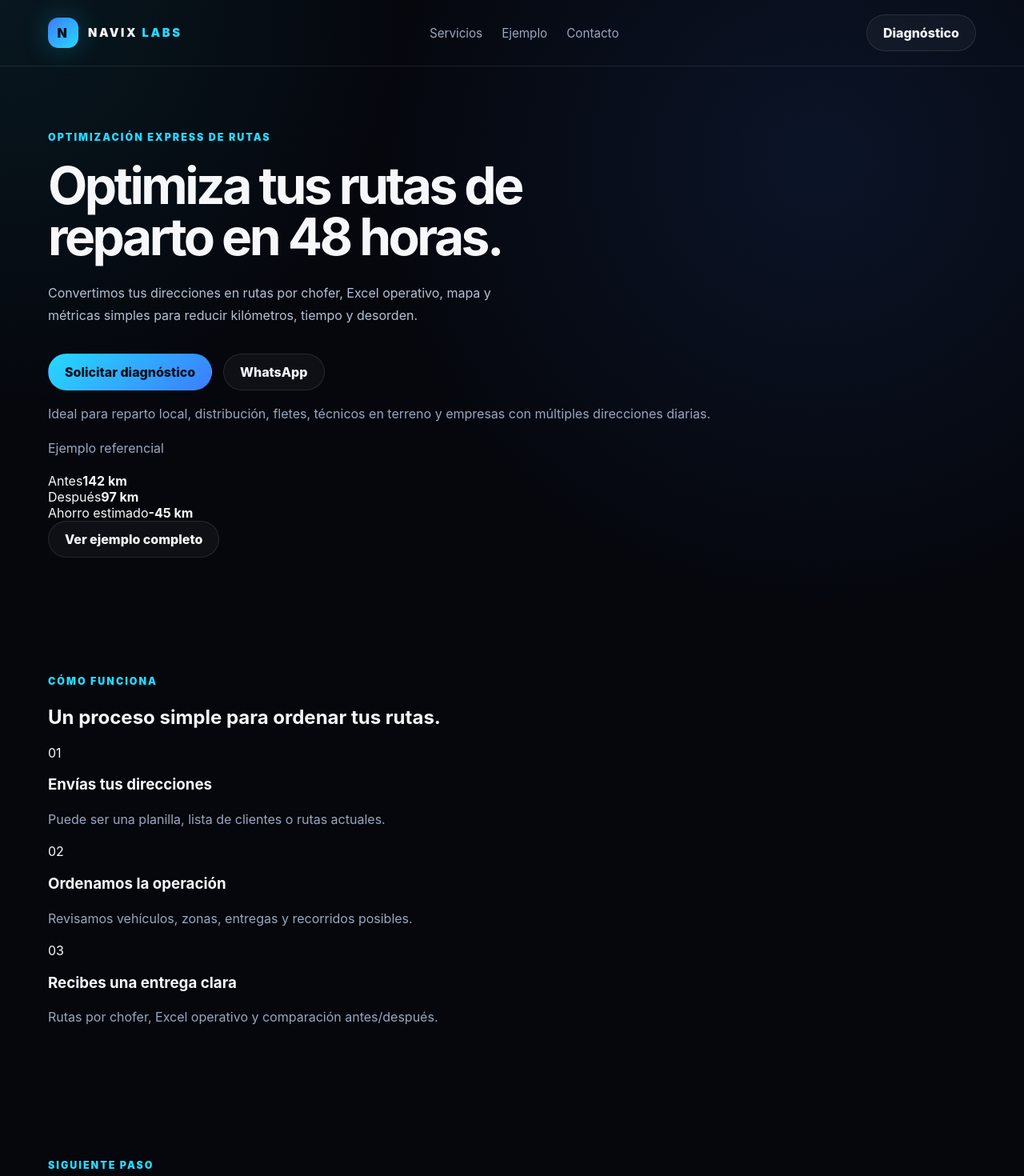
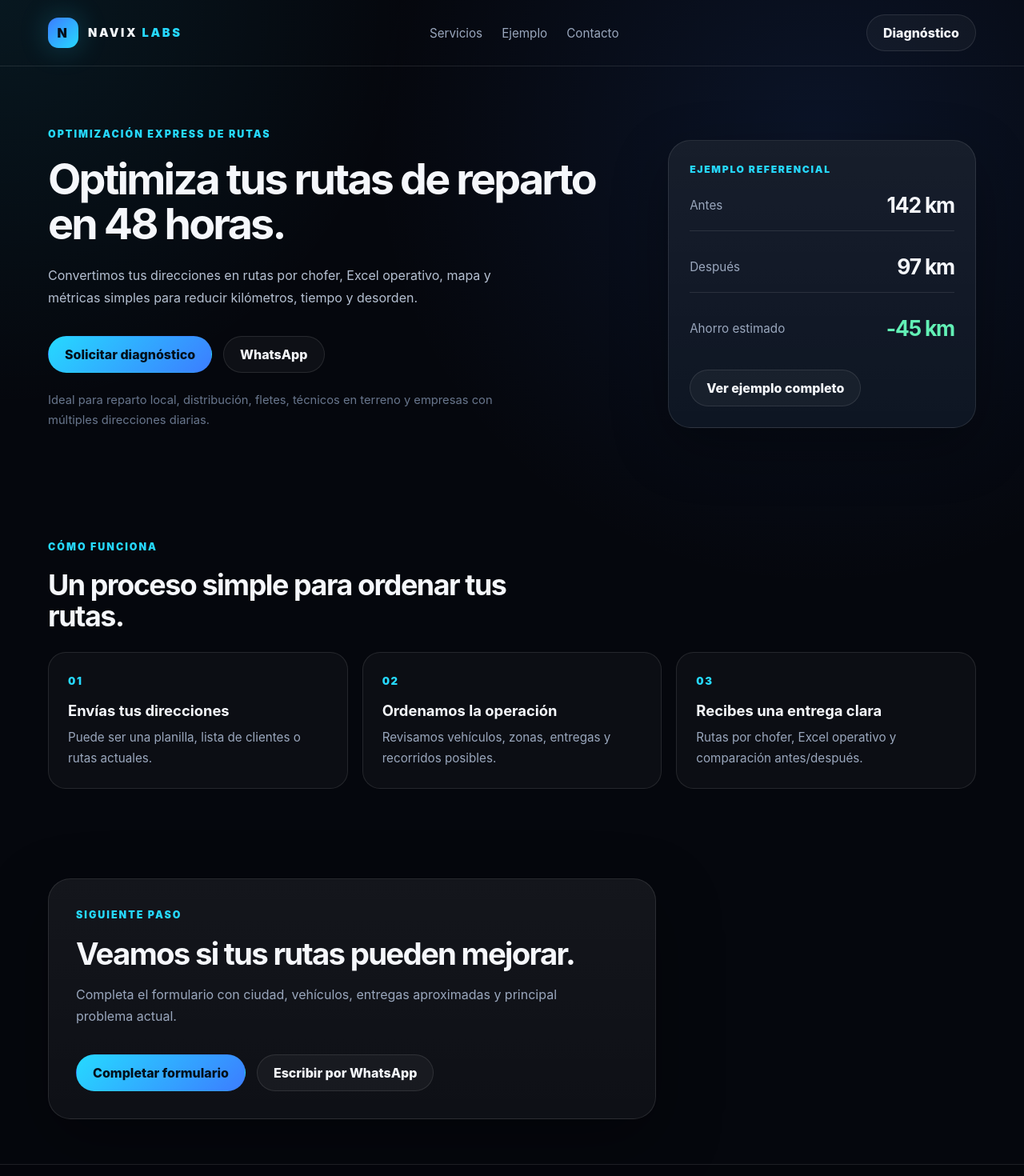
Before and after one commit to ktrnllopisa-pixel/navix-labs-next, a Next.js app: page / in a window 1280 px wide. Shown: the top 1470 px of the page at 80% size. Built offline with nearby package versions, Linux system fonts and the light colour scheme.

Commit message:
Update globals.css

```diff
--- a/app/globals.css
+++ b/app/globals.css
@@ -1083,3 +1083,251 @@ img {
     font-size: 2.25rem;
   }
 }
+
+/* HOME MINIMAL OVERRIDES */
+
+.homeHero {
+  padding: 74px 0 64px;
+}
+
+.homeHeroGrid {
+  display: grid;
+  grid-template-columns: minmax(0, 0.95fr) minmax(320px, 0.52fr);
+  gap: 72px;
+  align-items: center;
+}
+
+.homeHeroContent {
+  max-width: 720px;
+}
+
+.homeTitle {
+  max-width: 720px;
+  font-size: clamp(2.25rem, 4.2vw, 3.85rem);
+  line-height: 1.04;
+  letter-spacing: -0.052em;
+}
+
+.homeLead {
+  max-width: 600px;
+  margin-top: 22px;
+  font-size: 1rem;
+  line-height: 1.75;
+}
+
+.homeSmallNote {
+  max-width: 560px;
+  margin-top: 22px;
+  color: var(--muted-2);
+  font-size: 0.92rem;
+}
+
+.minimalProofCard {
+  border: 1px solid var(--line);
+  border-radius: 28px;
+  padding: 26px;
+  background:
+    linear-gradient(180deg, rgba(255, 255, 255, 0.055), rgba(255, 255, 255, 0.02)),
+    #09111f;
+  box-shadow: 0 24px 70px rgba(0, 0, 0, 0.32);
+}
+
+.minimalProofEyebrow {
+  margin: 0 0 18px;
+  color: var(--cyan);
+  text-transform: uppercase;
+  letter-spacing: 0.14em;
+  font-size: 0.76rem;
+  font-weight: 900;
+}
+
+.minimalProofRows {
+  display: grid;
+  gap: 12px;
+  margin-bottom: 20px;
+}
+
+.minimalProofRows div {
+  display: flex;
+  align-items: center;
+  justify-content: space-between;
+  gap: 16px;
+  padding: 16px 0;
+  border-bottom: 1px solid var(--line);
+}
+
+.minimalProofRows div:first-child {
+  padding-top: 0;
+}
+
+.minimalProofRows span {
+  color: var(--muted);
+  font-size: 0.95rem;
+}
+
+.minimalProofRows strong {
+  color: var(--text);
+  font-size: 1.65rem;
+  letter-spacing: -0.045em;
+}
+
+.minimalProofRows .highlightRow {
+  border-bottom: 0;
+}
+
+.minimalProofRows .highlightRow strong {
+  color: var(--green);
+}
+
+.homeSection {
+  padding: 56px 0;
+}
+
+.homeIntro {
+  max-width: 640px;
+  margin-bottom: 26px;
+}
+
+.homeIntro h2 {
+  margin: 0;
+  font-size: clamp(1.65rem, 2.8vw, 2.55rem);
+  line-height: 1.08;
+  letter-spacing: -0.04em;
+}
+
+.miniProcess {
+  display: grid;
+  grid-template-columns: repeat(3, 1fr);
+  gap: 18px;
+}
+
+.miniProcess article {
+  padding: 24px;
+  border-radius: 22px;
+  border: 1px solid var(--line);
+  background: rgba(255, 255, 255, 0.032);
+}
+
+.miniProcess span {
+  display: inline-flex;
+  margin-bottom: 18px;
+  color: var(--cyan);
+  font-weight: 900;
+  letter-spacing: 0.12em;
+  font-size: 0.82rem;
+}
+
+.miniProcess h3 {
+  margin: 0 0 10px;
+  font-size: 1.15rem;
+}
+
+.miniProcess p {
+  margin: 0;
+  font-size: 0.95rem;
+}
+
+.simpleCta {
+  max-width: 760px;
+  padding: 34px;
+  border-radius: 28px;
+  border: 1px solid var(--line);
+  background:
+    linear-gradient(180deg, rgba(255, 255, 255, 0.045), rgba(255, 255, 255, 0.018)),
+    rgba(255, 255, 255, 0.02);
+  box-shadow: var(--shadow);
+}
+
+.simpleCta h2 {
+  margin: 0;
+  font-size: clamp(1.85rem, 3vw, 2.75rem);
+  line-height: 1.08;
+  letter-spacing: -0.045em;
+}
+
+.simpleCta p {
+  max-width: 620px;
+}
+
+.minimalFooterGrid {
+  grid-template-columns: 1.7fr 1fr 1fr;
+}
+
+/* Reduce general visual weight */
+
+.card,
+.serviceCard,
+.metricCard,
+.processStep,
+.industryCard,
+.caseCard,
+.contactCard {
+  box-shadow: 0 18px 55px rgba(0, 0, 0, 0.22);
+}
+
+.metricCard strong {
+  font-size: 2.05rem;
+}
+
+.sectionHeader h2 {
+  font-size: clamp(1.75rem, 3vw, 2.65rem);
+}
+
+/* Responsive minimal home */
+
+@media (max-width: 920px) {
+  .homeHero {
+    padding: 54px 0 48px;
+  }
+
+  .homeHeroGrid {
+    grid-template-columns: 1fr;
+    gap: 34px;
+  }
+
+  .homeTitle {
+    font-size: clamp(2.05rem, 9vw, 3.1rem);
+    line-height: 1.05;
+  }
+
+  .miniProcess {
+    grid-template-columns: 1fr;
+  }
+
+  .minimalFooterGrid {
+    grid-template-columns: 1fr;
+  }
+}
+
+@media (max-width: 560px) {
+  .homeHero {
+    padding: 44px 0 40px;
+  }
+
+  .homeTitle {
+    font-size: clamp(1.95rem, 10vw, 2.65rem);
+    letter-spacing: -0.042em;
+  }
+
+  .homeLead {
+    font-size: 0.96rem;
+  }
+
+  .minimalProofCard {
+    padding: 22px;
+    border-radius: 24px;
+  }
+
+  .minimalProofRows strong {
+    font-size: 1.42rem;
+  }
+
+  .homeSection {
+    padding: 42px 0;
+  }
+
+  .simpleCta {
+    padding: 24px;
+    border-radius: 24px;
+  }
+}
```
